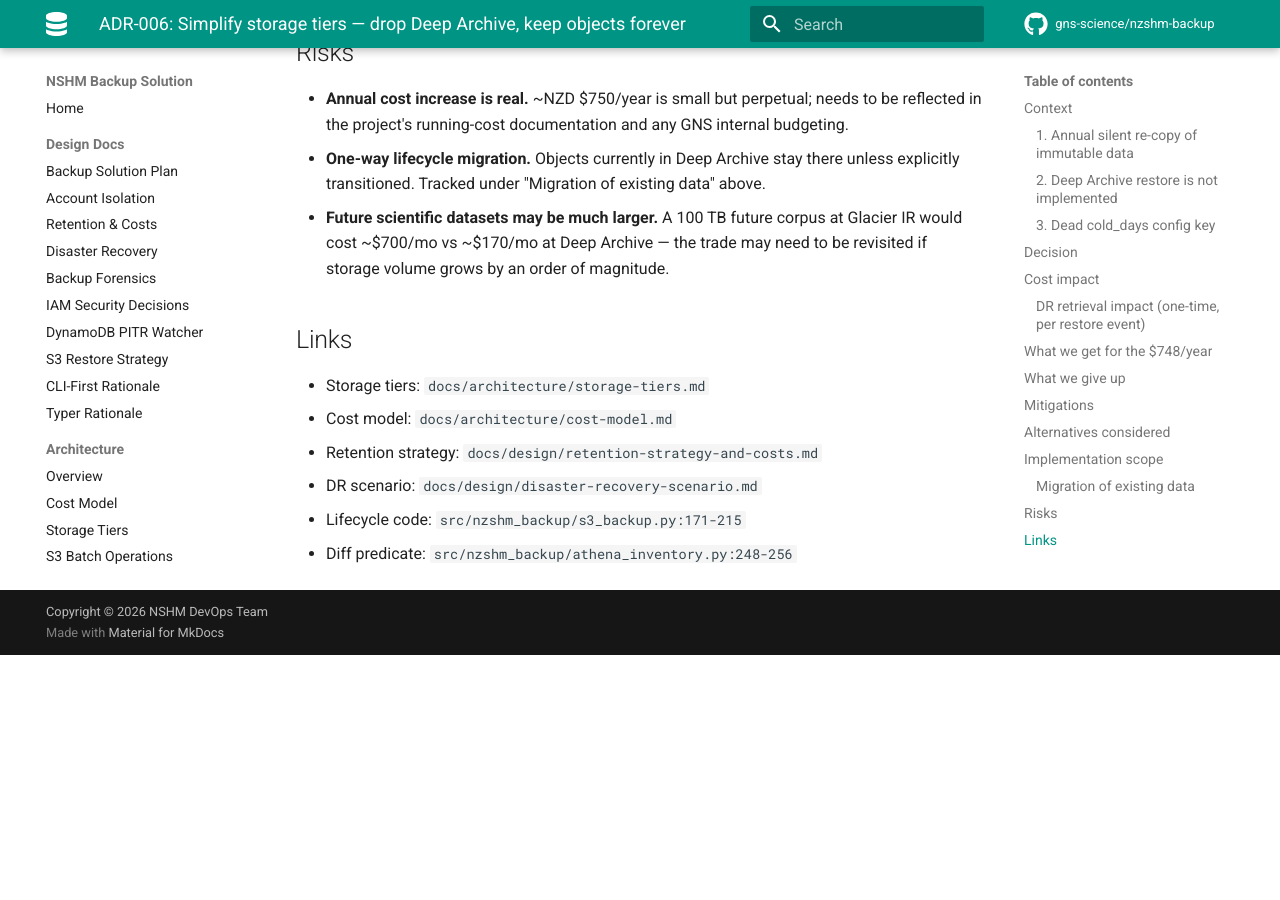
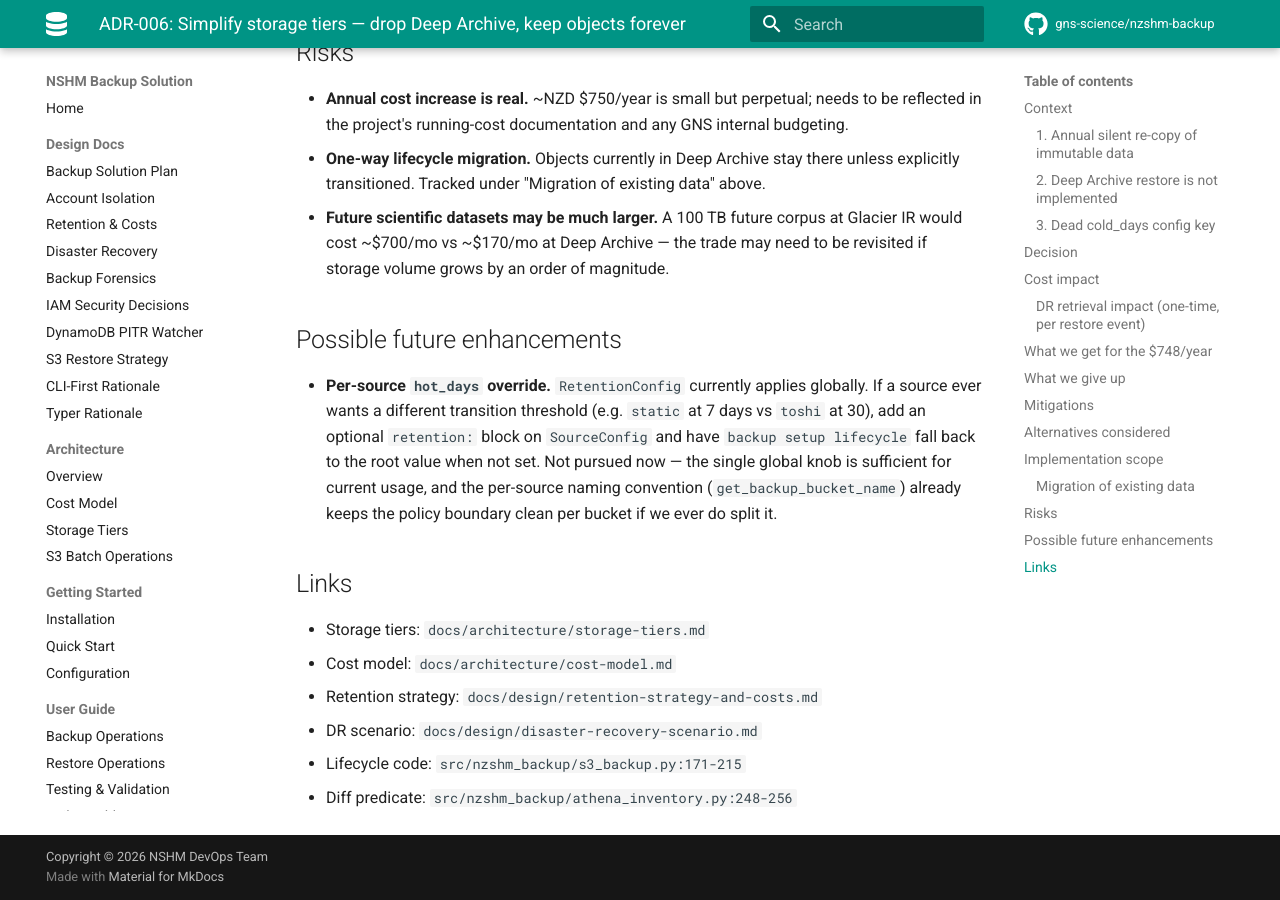
Before and after one commit to GNS-Science/aws-snapshot, an MkDocs documentation site: the page built from docs/design/adr/ADR-006-simplify-storage-tiers-drop-deep-archive.md, in a window 1280 px wide and 900 px high, scrolled down 6812 px. Built offline with MkDocs 1.6.1 and Material for MkDocs 9.7.7, drawn with Linux system fonts in a browser that asks for light colours; comment, search, counter and statistics services are not loaded; the version menu is left out; before the commit the page ends 7467 px from its top, so only the background shows below that.

Commit message:
docs: ADR-006 — note per-source hot_days override as future enhancement

```diff
--- a/docs/design/adr/ADR-006-simplify-storage-tiers-drop-deep-archive.md
+++ b/docs/design/adr/ADR-006-simplify-storage-tiers-drop-deep-archive.md
@@ -269,6 +269,17 @@
   — the trade may need to be revisited if storage volume grows by an
   order of magnitude.
 
+## Possible future enhancements
+
+- **Per-source `hot_days` override.** `RetentionConfig` currently applies
+  globally. If a source ever wants a different transition threshold (e.g.
+  `static` at 7 days vs `toshi` at 30), add an optional `retention:` block
+  on `SourceConfig` and have `backup setup lifecycle` fall back to the
+  root value when not set. Not pursued now — the single global knob is
+  sufficient for current usage, and the per-source naming convention
+  (`get_backup_bucket_name`) already keeps the policy boundary clean per
+  bucket if we ever do split it.
+
 ## Links
 
 - Storage tiers: `docs/architecture/storage-tiers.md`
```
